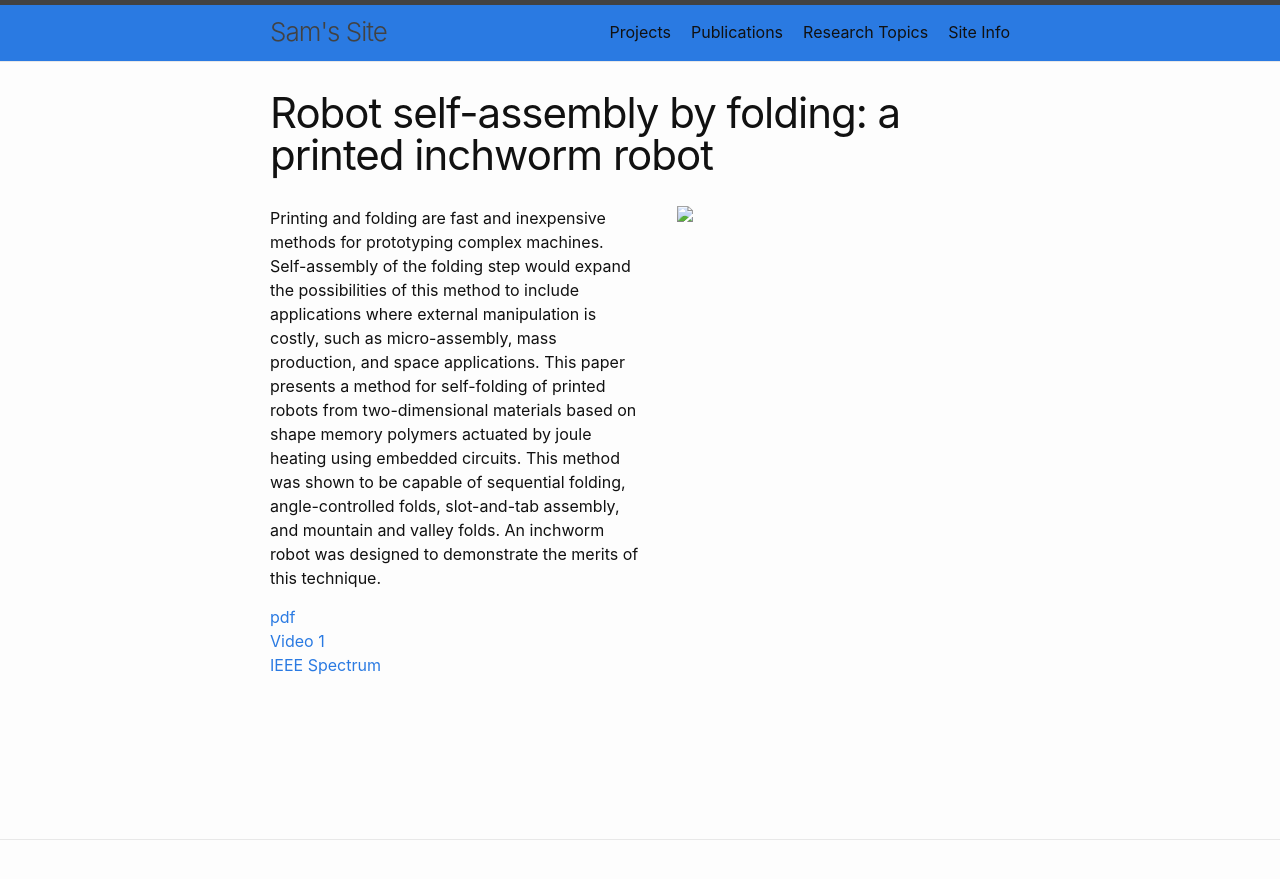
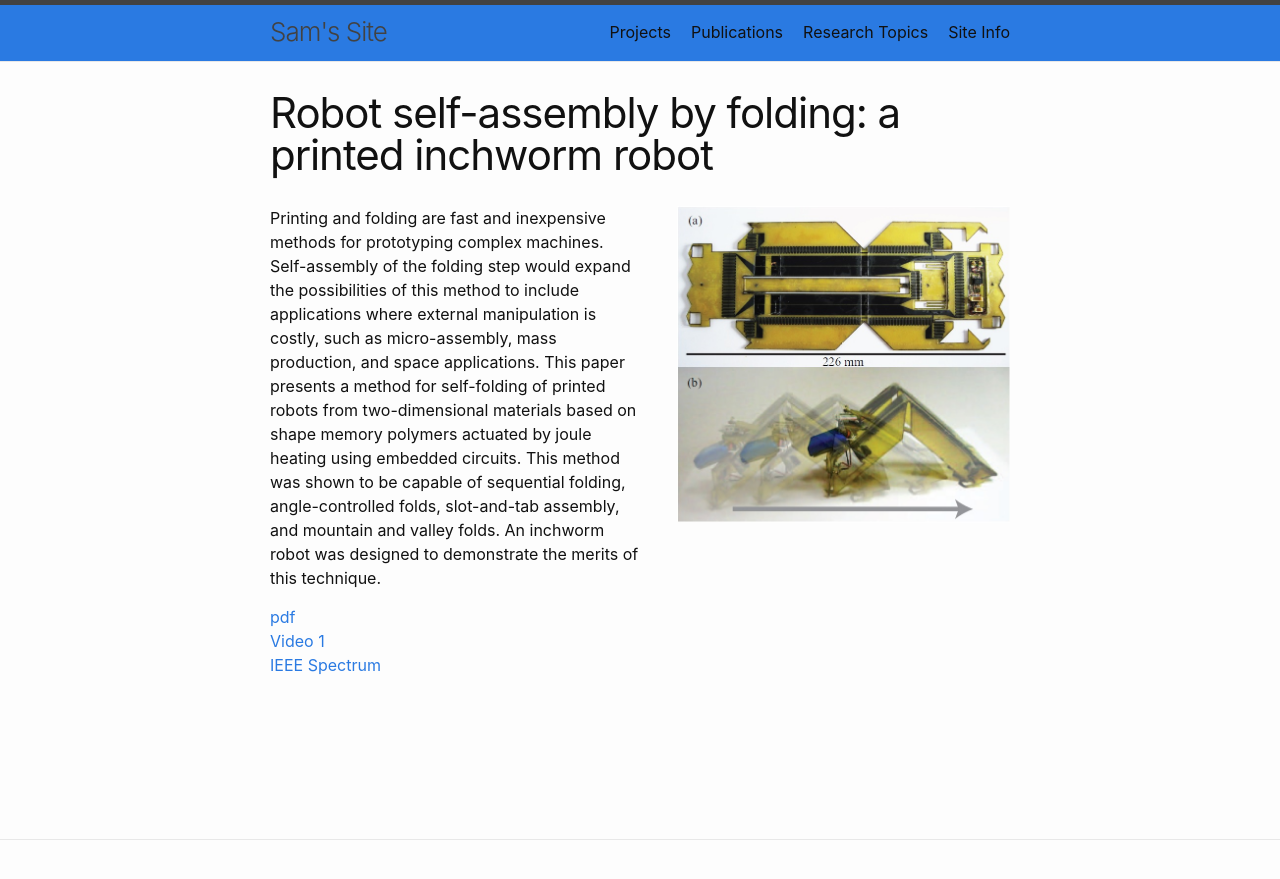
Before and after one commit to smfelton/smfelton.github.io, a Jekyll site: the page built from publications/ICRA-2013.md, in a window 1280 px wide. Shown: the top 879 px of the page. Built offline with Jekyll 4.4.1, drawn with Linux system fonts in a browser that asks for light colours.

Commit message:
added icra 13 image

```diff
--- a/publications/ICRA-2013.md
+++ b/publications/ICRA-2013.md
@@ -1,7 +1,7 @@
 ---
 layout: publication-page
 title:  "Robot self-assembly by folding: a printed inchworm robot"
-image1: "/images/ICRA-2013.png"
+image1: "/images/ICRA-2013.jpg"
 paperfile: "/paperfiles/Felton_ICRA13.pdf"
 video1: "/videos/ICRA-2013.mp4"
 note1: <a href="https://spectrum.ieee.org/this-crawling-inchworm-robot-can-be-printed-out-and-folds-itself">IEEE Spectrum</a>
```
Also changed, not shown: images/ICRA-2013.jpg (added), 1 other file.
